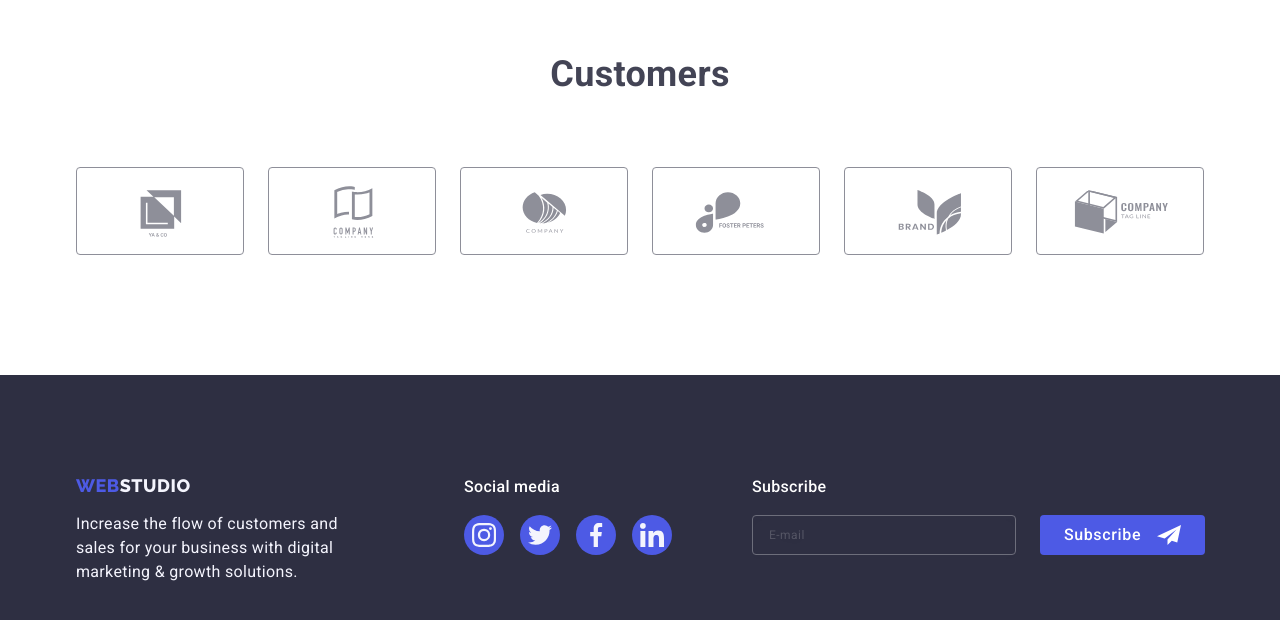
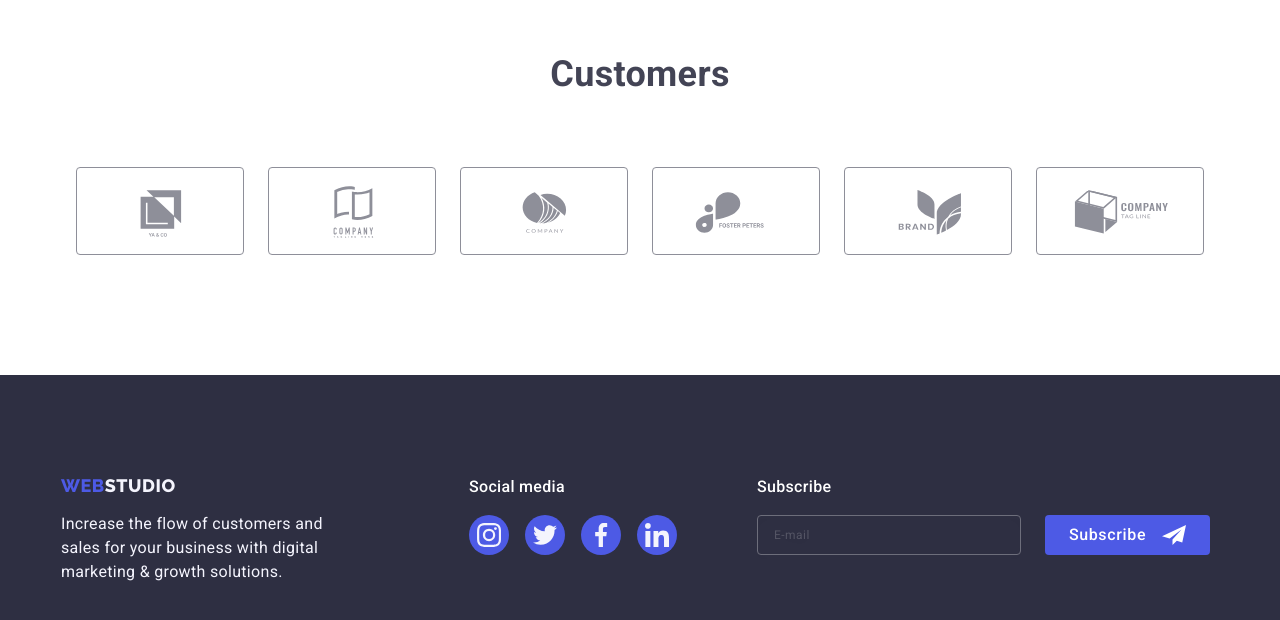
Before and after one commit to VinogradarMushroom/goit-markup-hw-07, a plain HTML site: page index.html in a window 1280 px wide. Shown: the part 1990-2610 px from the top of the page. Drawn offline with nearby package versions, Linux system fonts and the light colour scheme.

Commit message:
Update media.css

```diff
--- a/css/media.css
+++ b/css/media.css
@@ -372,17 +372,17 @@
 
   .footer {
     padding-top: 100px;
-    padding-bottom: 0px;
+    padding-bottom: 100px;
   }
 
   .footer-container {
     display: flex;
     align-items: baseline;
-    padding-bottom: 100px;
+    padding: 0;
   }
 
   .footer-main {
-    margin-right: 100px;
+    margin-right: 120px;
     margin-bottom: 0;
   }
 
```
